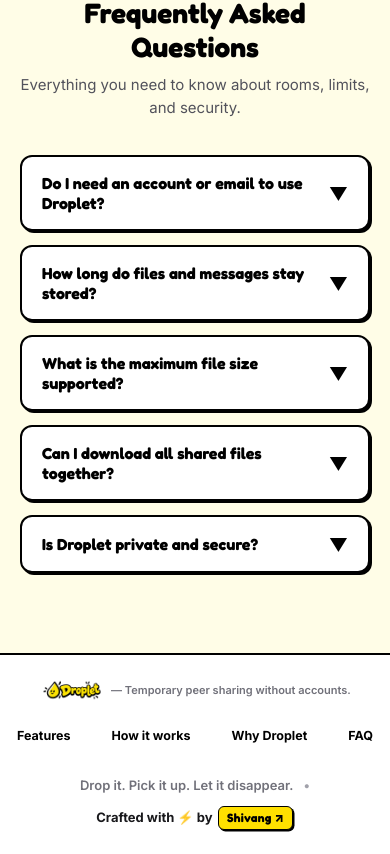
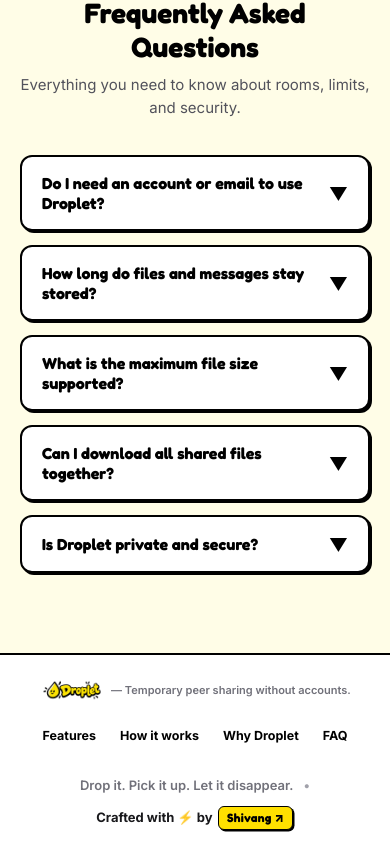
Before and after one commit to idi01-git/Droplet, a React (Vite) app: page / in a window 390 px wide. Shown: the part 4635-5489 px from the top of the page. Built offline with nearby package versions, Linux system fonts and the light colour scheme.

Commit message:
fix(responsive): center footer navigation with balanced gap and harmonious side spacing

```diff
--- a/src/index.css
+++ b/src/index.css
@@ -969,16 +969,16 @@
   }
 
   .nb-footer-nav-links {
-    width: 100% !important;
-    max-width: 440px !important;
+    width: auto !important;
+    max-width: 100% !important;
     margin: 0 auto !important;
     display: flex !important;
-    justify-content: space-between !important;
+    justify-content: center !important;
     align-items: center !important;
     flex-wrap: nowrap !important;
     white-space: nowrap !important;
     box-sizing: border-box !important;
-    gap: 16px !important;
+    gap: 20px !important;
   }
 
   .nb-footer-link {
@@ -991,39 +991,39 @@
 
 @media (max-width: 420px) {
   .nb-footer-container {
-    padding: 24px 14px !important;
+    padding: 24px 16px !important;
   }
 
   .nb-footer-nav-links {
-    width: 100% !important;
-    max-width: 360px !important;
+    width: auto !important;
+    max-width: 100% !important;
     margin: 0 auto !important;
-    justify-content: space-between !important;
-    gap: 14px !important;
+    justify-content: center !important;
+    gap: 18px !important;
   }
 
   .nb-footer-link {
     font-size: 12.5px !important;
-    padding: 6px 2px !important;
+    padding: 6px 3px !important;
   }
 }
 
 @media (max-width: 360px) {
   .nb-footer-container {
-    padding: 20px 10px !important;
+    padding: 20px 14px !important;
   }
 
   .nb-footer-nav-links {
-    width: 100% !important;
-    max-width: 336px !important;
+    width: auto !important;
+    max-width: 100% !important;
     margin: 0 auto !important;
-    justify-content: space-between !important;
-    gap: 10px !important;
+    justify-content: center !important;
+    gap: 15px !important;
   }
 
   .nb-footer-link {
     font-size: 12px !important;
-    padding: 6px 1px !important;
+    padding: 6px 2px !important;
   }
 }
 
```
